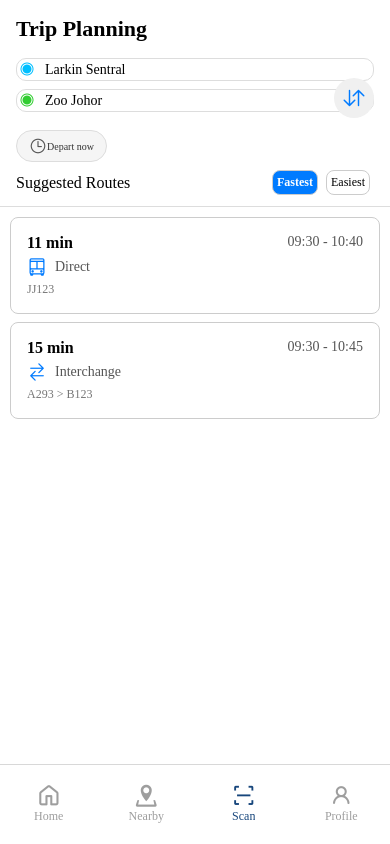
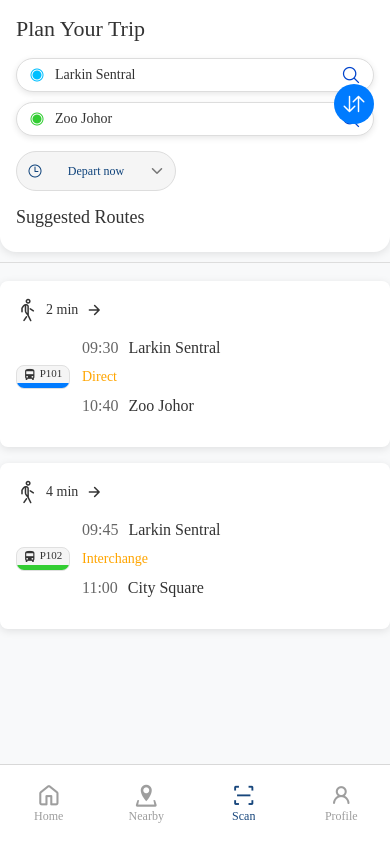
Before and after one commit to Syah-Git/MyJT, a React Native app: screen /Scan in a window 390 px wide. Built offline with nearby package versions, Linux system fonts and the light colour scheme.

Commit message:
Latest 4/12 10:36am

```diff
--- a/src/components/ETAbox.js
+++ b/src/components/ResultScreenComponent/ETAbox.js
@@ -1,7 +1,7 @@
 import React, { useState, useEffect } from 'react';
 import { View, Text, StyleSheet, TouchableOpacity, Alert } from 'react-native';
 import Icon from 'react-native-vector-icons/MaterialCommunityIcons';
-import TransportCard from '../components/TransportCard'; // Assuming your TransportCard component is in the same folder
+import TransportCard from '../TransportCard'; // Assuming your TransportCard component is in the same folder
 
 const BusETAButton = ({ eta, status, busNumber, lineColor, onSubscribe }) => {
   const [isSubscribed, setIsSubscribed] = useState(false);
--- /dev/null
+++ b/src/components/TimeStation.js
@@ -0,0 +1,30 @@
+import React from 'react';
+import { View, Text, StyleSheet } from 'react-native';
+
+export default function TimeStation({ time, station }) {
+  return (
+    <View style={styles.container}>
+      <Text style={styles.timeText}>{time}</Text>
+      <Text style={styles.stationText}>{station}</Text>
+    </View>
+  );
+}
+
+const styles = StyleSheet.create({
+  container: {
+    flexDirection: 'row', // Align time and station horizontally
+    alignItems: 'center', // Align vertically in the center
+    paddingVertical: 8, // Add some vertical padding
+  },
+  timeText: {
+    fontSize: 16,
+    fontFamily: 'UrbanistBold',
+    color: '#666',
+    marginRight: 10, // Spacing between time and station
+  },
+  stationText: {
+    fontSize: 16,
+    fontFamily: 'UrbanistBold',
+    color: '#333',
+  },
+});
--- a/src/components/TransportCard.js
+++ b/src/components/TransportCard.js
@@ -2,11 +2,13 @@ import React from 'react';
 import { View, Text, StyleSheet } from 'react-native';
 import Icon from 'react-native-vector-icons/MaterialCommunityIcons';
 
-const TransportCard = ({ iconName = 'bus', number, lineColor = '#0000FF', style }) => {
+const TransportCard = ({ iconName = 'bus', number, lineColor = '#0000FF', showIcon = true, style }) => {
   return (
     <View style={[styles.card, style]}>
       <View style={styles.content}>
-        <Icon name={iconName} size={14} color="#333" style={styles.icon} />
+        {showIcon && ( // Conditionally render the icon based on `showIcon`
+          <Icon name={iconName} size={14} color="#333" style={styles.icon} />
+        )}
         <Text style={styles.number}>{number}</Text>
       </View>
       <View style={[styles.line, { backgroundColor: lineColor }]} />
@@ -16,7 +18,7 @@ const TransportCard = ({ iconName = 'bus', number, lineColor = '#0000FF', style
 
 const styles = StyleSheet.create({
   card: {
-    width:54,
+    width: 54,
     height: 24,
     borderRadius: 8,
     backgroundColor: '#F5F5F5',
@@ -35,7 +37,7 @@ const styles = StyleSheet.create({
   icon: {
     marginRight: 3,
     marginBottom: 5,
-    marginLeft:-1,
+    marginLeft: -1,
   },
   number: {
     fontSize: 11,
--- /dev/null
+++ b/src/components/WalkingIndicator.js
@@ -0,0 +1,32 @@
+import React from 'react';
+import { View, Text, StyleSheet } from 'react-native';
+import Icon from 'react-native-vector-icons/Ionicons';
+
+export default function WalkingIndicator({ distance }) {
+  // Calculate walking time (in minutes)
+  const walkingTime = Math.ceil(distance / 80); // Assuming 80 meters per minute
+
+  return (
+    <View style={styles.container}>
+      {/* Walking Icon */}
+      <Icon name="walk-outline" size={24} color="#333" style={styles.icon} />
+      {/* Walking Time */}
+      <Text style={styles.text}>{walkingTime} min</Text>
+    </View>
+  );
+}
+
+const styles = StyleSheet.create({
+  container: {
+    flexDirection: 'row',
+    alignItems: 'center',
+  },
+  icon: {
+    marginRight: 6, // Spacing between icon and text
+  },
+  text: {
+    fontSize: 14,
+    fontFamily: 'UrbanistBold',
+    color: '#333',
+  },
+});
--- a/src/screens/ScanScreen.js
+++ b/src/screens/ScanScreen.js
@@ -5,30 +5,54 @@ import {
   TextInput,
   TouchableOpacity,
   FlatList,
+  Modal,
   StyleSheet,
+  TouchableWithoutFeedback,
 } from 'react-native';
+import DateTimePicker from '@react-native-community/datetimepicker';
 import Icon from 'react-native-vector-icons/Ionicons';
+import TransportCard from '../components/TransportCard'; // Import TransportCard
+import WalkingIndicator from '../components/WalkingIndicator'; // Import WalkingIndicator
+import TimeStation from '../components/TimeStation'; // Import TimeStation
 
 const tripData = [
   {
     id: '1',
-    duration: '11 min',
-    start: 'Larkin Sentral',
-    end: 'Zoo Johor',
-    route: 'Direct',
-    details: 'JJ123',
-    time: '09:30 - 10:40',
-    icon: 'bus-outline',
+    steps: [
+      {
+        type: 'walk',
+        distance: 100, // Walking distance in meters
+      },
+      {
+        type: 'bus',
+        route: 'P101',
+        startTime: '09:30',
+        startStation: 'Larkin Sentral',
+        endTime: '10:40',
+        endStation: 'Zoo Johor',
+        lineColor: '#007BFF',
+        routeType: 'Direct',
+      },
+    ],
   },
   {
     id: '2',
-    duration: '15 min',
-    start: 'Larkin Sentral',
-    end: 'Zoo Johor',
-    route: 'Interchange',
-    details: 'A293 > B123',
-    time: '09:30 - 10:45',
-    icon: 'swap-horizontal-outline',
+    steps: [
+      {
+        type: 'walk',
+        distance: 300, // Walking distance in meters
+      },
+      {
+        type: 'bus',
+        route: 'P102',
+        startTime: '09:45',
+        startStation: 'Larkin Sentral',
+        endTime: '11:00',
+        endStation: 'City Square',
+        lineColor: '#32CD32',
+        routeType: 'Interchange',
+      },
+    ],
   },
 ];
 
@@ -36,6 +60,10 @@ export default function TripPlanner() {
   const [startLocation, setStartLocation] = useState('Larkin Sentral');
   const [destination, setDestination] = useState('Zoo Johor');
   const [isFastest, setIsFastest] = useState(true);
+  const [showDepartModal, setShowDepartModal] = useState(false);
+  const [departTime, setDepartTime] = useState('Depart now');
+  const [showDatePicker, setShowDatePicker] = useState(false);
+  const [selectedDate, setSelectedDate] = useState(new Date());
 
   const swapLocations = () => {
     const temp = startLocation;
@@ -43,21 +71,47 @@ export default function TripPlanner() {
     setDestination(temp);
   };
 
-  const filteredData = isFastest
-    ? [...tripData].sort((a, b) => parseInt(a.duration, 10) - parseInt(b.duration, 10))
-    : tripData;
+  const handleDateChange = (event, date) => {
+    if (event.type === 'dismissed') {
+      setShowDatePicker(false);
+      return;
+    }
+    setShowDatePicker(false);
+    if (date) {
+      const formattedTime = date.toLocaleTimeString([], {
+        hour: '2-digit',
+        minute: '2-digit',
+      });
+      setDepartTime(`Depart at ${formattedTime}`);
+    }
+  };
+
+  const renderStep = (step, tripId, index) => {
+    if (step.type === 'walk') {
+      return (
+        <View key={`${tripId}-walk-${index}`} style={styles.stepRow}>
+          <WalkingIndicator distance={step.distance} />
+          <Icon name="arrow-forward-outline" size={16} color="#333" style={styles.arrowIcon} />
+        </View>
+      );
+    } else if (step.type === 'bus') {
+      return (
+        <View key={`${tripId}-bus-${index}`} style={styles.stepRow}>
+          <TransportCard number={step.route} lineColor={step.lineColor} showIcon={true} />
+          <View style={styles.timelineContainer}>
+            <TimeStation time={step.startTime} station={step.startStation} />
+            {step.routeType && <Text style={styles.routeType}>{step.routeType}</Text>}
+            <TimeStation time={step.endTime} station={step.endStation} />
+          </View>
+        </View>
+      );
+    }
+    return null;
+  };
 
   const renderRoute = ({ item }) => (
     <View style={styles.routeCard}>
-      <View style={styles.routeHeader}>
-        <Text style={styles.duration}>{item.duration}</Text>
-        <Text style={styles.time}>{item.time}</Text>
-      </View>
-      <View style={styles.routeDetailsRow}>
-        <Icon name={item.icon} size={20} color="#007BFF" />
-        <Text style={styles.routeDetails}>{item.route}</Text>
-      </View>
-      <Text style={styles.routeStops}>{item.details}</Text>
+      {item.steps.map((step, index) => renderStep(step, item.id, index))}
     </View>
   );
 
@@ -65,79 +119,61 @@ export default function TripPlanner() {
     <View style={styles.container}>
       {/* Upper Part */}
       <View style={styles.upperPart}>
-        {/* Header */}
-        <Text style={styles.title}>Trip Planning</Text>
-
-        {/* Stacked Start and Destination Inputs */}
+        <Text style={styles.title}>Plan Your Trip</Text>
         <View style={styles.stackedInputsContainer}>
-          {/* Start Input */}
+          {/* Start Location Input */}
           <View style={styles.inputContainer}>
-            <Icon name="radio-button-on-outline" size={16} color="#00BFFF" />
+            <View style={styles.leftIconContainer}>
+              <Icon name="radio-button-on-outline" size={16} color="#00BFFF" />
+            </View>
             <TextInput
               style={styles.textInput}
-              placeholder="Start Location"
+              placeholder="Current Location"
+              placeholderTextColor="#999"
               value={startLocation}
               onChangeText={setStartLocation}
             />
+            <TouchableOpacity style={styles.rightIconContainer}>
+              <Icon name="search-outline" size={20} color="#0044CC" />
+            </TouchableOpacity>
           </View>
 
           {/* Destination Input */}
           <View style={styles.inputContainer}>
-            <Icon name="radio-button-on-outline" size={16} color="#32CD32" />
+            <View style={styles.leftIconContainer}>
+              <Icon name="radio-button-on-outline" size={16} color="#32CD32" />
+            </View>
             <TextInput
               style={styles.textInput}
               placeholder="Destination"
+              placeholderTextColor="#999"
               value={destination}
               onChangeText={setDestination}
             />
+            <TouchableOpacity style={styles.rightIconContainer}>
+              <Icon name="search-outline" size={20} color="#0044CC" />
+            </TouchableOpacity>
           </View>
 
           {/* Swap Button */}
           <TouchableOpacity onPress={swapLocations} style={styles.swapButton}>
-            <Icon name="swap-vertical-outline" size={24} color="#007BFF" />
+            <Icon name="swap-vertical-outline" size={24} color="#fff" />
           </TouchableOpacity>
         </View>
 
         {/* Depart Button */}
-        <TouchableOpacity style={styles.departButton}>
-          <Icon name="time-outline" size={18} color="#555" style={styles.departIcon} />
-          <Text style={styles.departText}>Depart now</Text>
+        <TouchableOpacity
+          style={styles.departButton}
+          onPress={() => setShowDepartModal(true)}
+        >
+          <Icon name="time-outline" size={16} color="#0F437B" />
+          <Text style={styles.departText}>{departTime}</Text>
+          <Icon name="chevron-down-outline" size={16} color="#777" />
         </TouchableOpacity>
 
         {/* Suggested Routes Filter */}
         <View style={styles.filterContainer}>
           <Text style={styles.subtitle}>Suggested Routes</Text>
-          <View style={styles.filterButtons}>
-            <TouchableOpacity
-              onPress={() => setIsFastest(true)}
-              style={[
-                styles.filterButton,
-                isFastest && styles.activeFilterButton,
-              ]}
-            >
-              <Text
-                style={[styles.filterText, isFastest && styles.activeFilterText]}
-              >
-                Fastest
-              </Text>
-            </TouchableOpacity>
-            <TouchableOpacity
-              onPress={() => setIsFastest(false)}
-              style={[
-                styles.filterButton,
-                !isFastest && styles.activeFilterButton,
-              ]}
-            >
-              <Text
-                style={[
-                  styles.filterText,
-                  !isFastest && styles.activeFilterText,
-                ]}
-              >
-                Easiest
-              </Text>
-            </TouchableOpacity>
-          </View>
         </View>
       </View>
 
@@ -146,12 +182,53 @@ export default function TripPlanner() {
 
       {/* Lower Part: Scrollable Results */}
       <FlatList
-        data={filteredData}
+        data={tripData}
         renderItem={renderRoute}
         keyExtractor={(item) => item.id}
-        style={styles.lowerPart}
         contentContainerStyle={styles.routeList}
       />
+
+      {/* Modal for Depart Options */}
+      <Modal
+        transparent={true}
+        visible={showDepartModal}
+        animationType="fade"
+        onRequestClose={() => setShowDepartModal(false)}
+      >
+        <TouchableWithoutFeedback onPress={() => setShowDepartModal(false)}>
+          <View style={styles.modalOverlay} />
+        </TouchableWithoutFeedback>
+        <View style={styles.modalContainer}>
+          <TouchableOpacity
+            style={styles.modalOption}
+            onPress={() => {
+              setShowDepartModal(false);
+              setDepartTime('Depart now');
+            }}
+          >
+            <Text style={styles.modalOptionText}>Depart Now</Text>
+          </TouchableOpacity>
+          <TouchableOpacity
+            style={styles.modalOption}
+            onPress={() => {
+              setShowDepartModal(false);
+              setShowDatePicker(true);
+            }}
+          >
+            <Text style={styles.modalOptionText}>Set Depart Time</Text>
+          </TouchableOpacity>
+        </View>
+      </Modal>
+
+      {/* Date Picker */}
+      {showDatePicker && (
+        <DateTimePicker
+          value={selectedDate}
+          mode="time"
+          display="default"
+          onChange={handleDateChange}
+        />
+      )}
     </View>
   );
 }
@@ -159,148 +236,183 @@ export default function TripPlanner() {
 const styles = StyleSheet.create({
   container: {
     flex: 1,
-    backgroundColor: '#fff',
+    backgroundColor: '#f8f9fa',
   },
   upperPart: {
     padding: 16,
     backgroundColor: '#fff',
+    borderBottomLeftRadius: 16,
+    borderBottomRightRadius: 16,
+    shadowColor: '#000',
+    shadowOpacity: 0.1,
+    shadowOffset: { width: 0, height: 2 },
+    shadowRadius: 8,
+    elevation: 4,
   },
   title: {
     fontSize: 22,
-    fontWeight: 'bold',
+    fontFamily: 'UrbanistBold',
     marginBottom: 16,
-    fontFamily: 'UrbanistBold', // Updated
+    color: '#333',
+  },
+  routeCard: {
+    backgroundColor: '#fff',
+    borderRadius: 8,
+    padding: 16,
+    marginVertical: 8,
+    shadowColor: '#000',
+    shadowOpacity: 0.1,
+    shadowOffset: { width: 0, height: 2 },
+    shadowRadius: 8,
+    elevation: 3,
+  },
+  stepRow: {
+    flexDirection: 'row',
+    alignItems: 'center',
+    marginBottom: 8,
+  },
+  arrowIcon: {
+    marginHorizontal: 8,
+  },
+  timelineContainer: {
+    flex: 1,
+    paddingLeft: 12,
+  },
+  routeType: {
+    fontSize: 14,
+    fontFamily: 'UrbanistBold',
+    color: '#FFA500',
+    marginVertical: 4,
+  },
+  routeList: {
+    paddingBottom: 16,
   },
   stackedInputsContainer: {
     position: 'relative',
-    marginBottom: 10,
+    marginBottom: 5,
   },
   inputContainer: {
     flexDirection: 'row',
     alignItems: 'center',
     borderWidth: 1,
     borderColor: '#ddd',
-    borderRadius: 10,
-    padding: 2,
-    marginBottom: 8,
-    backgroundColor: '#FFFFFF',
+    borderRadius: 20,
+    paddingHorizontal: 12,
+    paddingVertical: 5,
+    backgroundColor: '#fff',
+    marginBottom: 10,
+    shadowColor: '#000',
+    shadowOpacity: 0.1,
+    shadowOffset: { width: 0, height: 2 },
+    shadowRadius: 6,
+    elevation: 2,
+  },
+  leftIconContainer: {
+    marginRight: 10,
   },
   textInput: {
     flex: 1,
     fontSize: 14,
-    paddingHorizontal: 10,
+    color: '#333',
     fontFamily: 'UrbanistBold',
+  },
+  rightIconContainer: {
+    marginLeft: 10,
   },
   swapButton: {
     position: 'absolute',
     right: 0,
-    top: '32%',
+    top: '30%',
     width: 40,
     height: 40,
     borderRadius: 20,
-    backgroundColor: '#f0f0f0',
+    backgroundColor: '#007BFF',
     justifyContent: 'center',
     alignItems: 'center',
   },
   departButton: {
     flexDirection: 'row',
     alignItems: 'center',
-    justifyContent: 'center',
+    justifyContent: 'space-between',
     alignSelf: 'flex-start',
     backgroundColor: '#f5f5f5',
-    paddingHorizontal: 12,
-    paddingVertical: 5,
-    borderRadius: 16,
+    paddingHorizontal: 10,
+    paddingVertical: 10,
+    borderRadius: 20,
     borderWidth: 1,
     borderColor: '#ddd',
-    marginBottom: 8,
+    width: 160,
+    height: 40,
   },
   departText: {
-    fontSize: 10,
-    fontWeight: '500',
-    color: '#333',
+    fontSize: 12,
     fontFamily: 'UrbanistBold',
+    color: '#0F437B',
   },
   filterContainer: {
     flexDirection: 'row',
     justifyContent: 'space-between',
     alignItems: 'center',
-    marginBottom: -15,
+    marginTop: 16,
+    marginBottom: 8,
   },
   subtitle: {
-    fontSize: 16,
+    fontSize: 18,
     fontFamily: 'UrbanistBold',
+    color: '#333',
   },
   filterButtons: {
     flexDirection: 'row',
+    justifyContent: 'flex-end',
+    alignItems: 'center',
   },
   filterButton: {
-    padding: 4,
-    borderRadius: 8,
+    paddingVertical: 8,
+    paddingHorizontal: 20,
+    borderRadius: 25,
     borderWidth: 1,
-    borderColor: '#ccc',
-    marginHorizontal: 4,
+    borderColor: '#ddd',
+    backgroundColor: '#fff',
+    marginLeft: 8,
   },
   activeFilterButton: {
-    backgroundColor: '#007BFF',
+    backgroundColor: '#C2185B',
+    borderColor: '#C2185B',
   },
   filterText: {
-    fontSize: 12,
+    fontSize: 14,
     fontFamily: 'UrbanistBold',
+    color: '#000',
   },
   activeFilterText: {
     color: '#fff',
-    fontWeight: 'bold',
-    fontFamily: 'UrbanistBold',
   },
   divider: {
     height: 1,
     backgroundColor: '#ddd',
     marginVertical: 10,
   },
-  lowerPart: {
+  modalOverlay: {
     flex: 1,
+    backgroundColor: 'rgba(0, 0, 0, 0.3)',
   },
-  routeList: {
-    paddingHorizontal: 10,
-    paddingBottom: 10,
+  modalContainer: {
+    backgroundColor: '#fff',
+    padding: 16,
+    borderTopLeftRadius: 16,
+    borderTopRightRadius: 16,
+    position: 'absolute',
+    bottom: 0,
+    width: '100%',
   },
-  routeCard: {
+  modalOption: {
     padding: 16,
-    borderWidth: 1,
-    borderColor: '#ccc',
-    borderRadius: 8,
-    marginBottom: 8,
+    borderBottomWidth: 1,
+    borderBottomColor: '#eee',
   },
-  routeHeader: {
-    flexDirection: 'row',
-    justifyContent: 'space-between',
-    marginBottom: 4,
-  },
-  duration: {
+  modalOptionText: {
     fontSize: 16,
-    fontWeight: 'bold',
     fontFamily: 'UrbanistBold',
-  },
-  time: {
-    fontSize: 14,
-    color: '#555',
-    fontFamily: 'UrbanistBold',
-  },
-  routeDetailsRow: {
-    flexDirection: 'row',
-    alignItems: 'center',
-    marginBottom: 4,
-  },
-  routeDetails: {
-    fontSize: 14,
-    color: '#555',
-    marginLeft: 8,
-    fontFamily: 'UrbanistBold',
-  },
-  routeStops: {
-    fontSize: 12,
-    color: '#777',
-    fontFamily: 'UrbanistBold',
+    textAlign: 'center',
   },
 });
```
Also changed, not shown: src/components/ResultScreenComponent/RoutesIndicator.js (added, +107 -0 lines).
